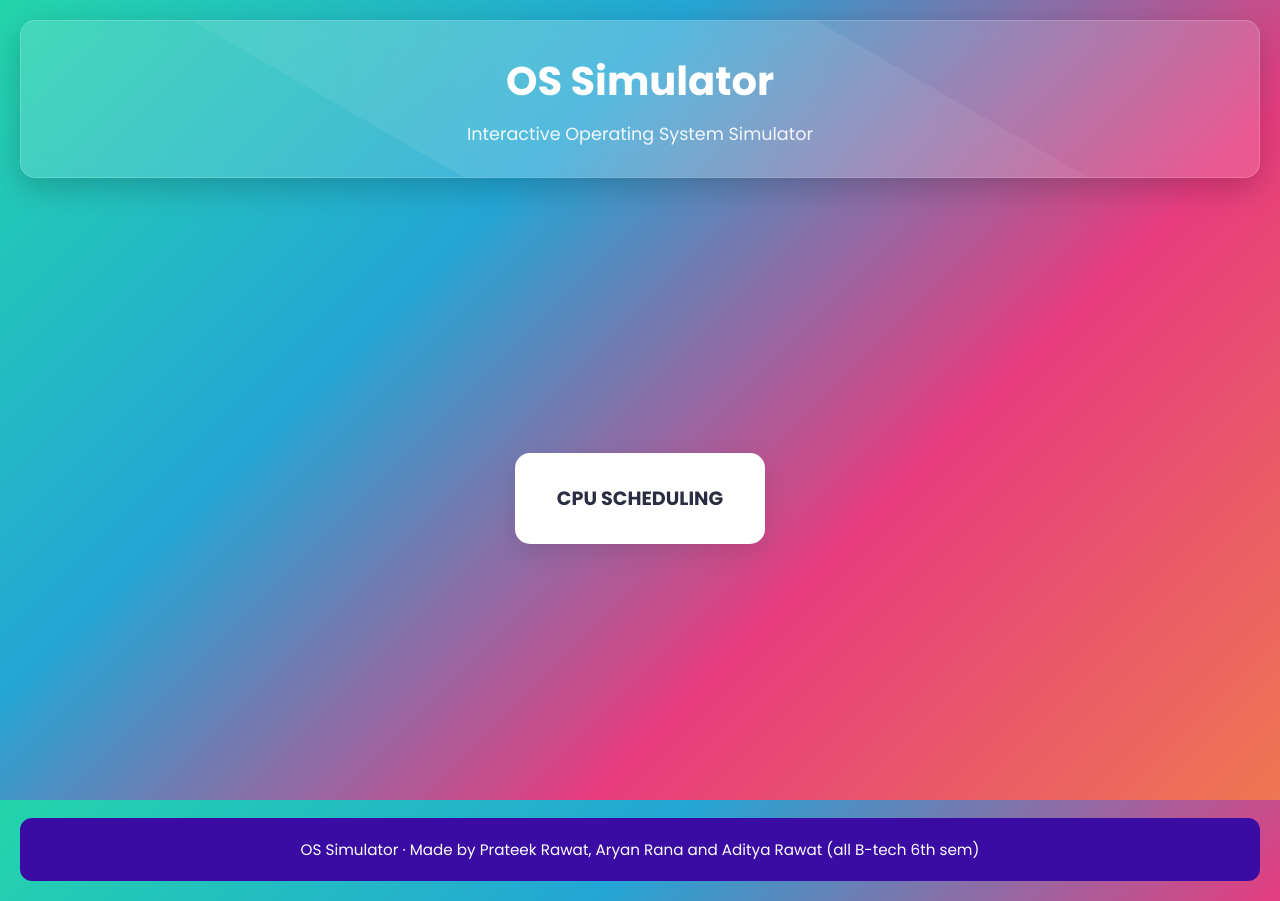
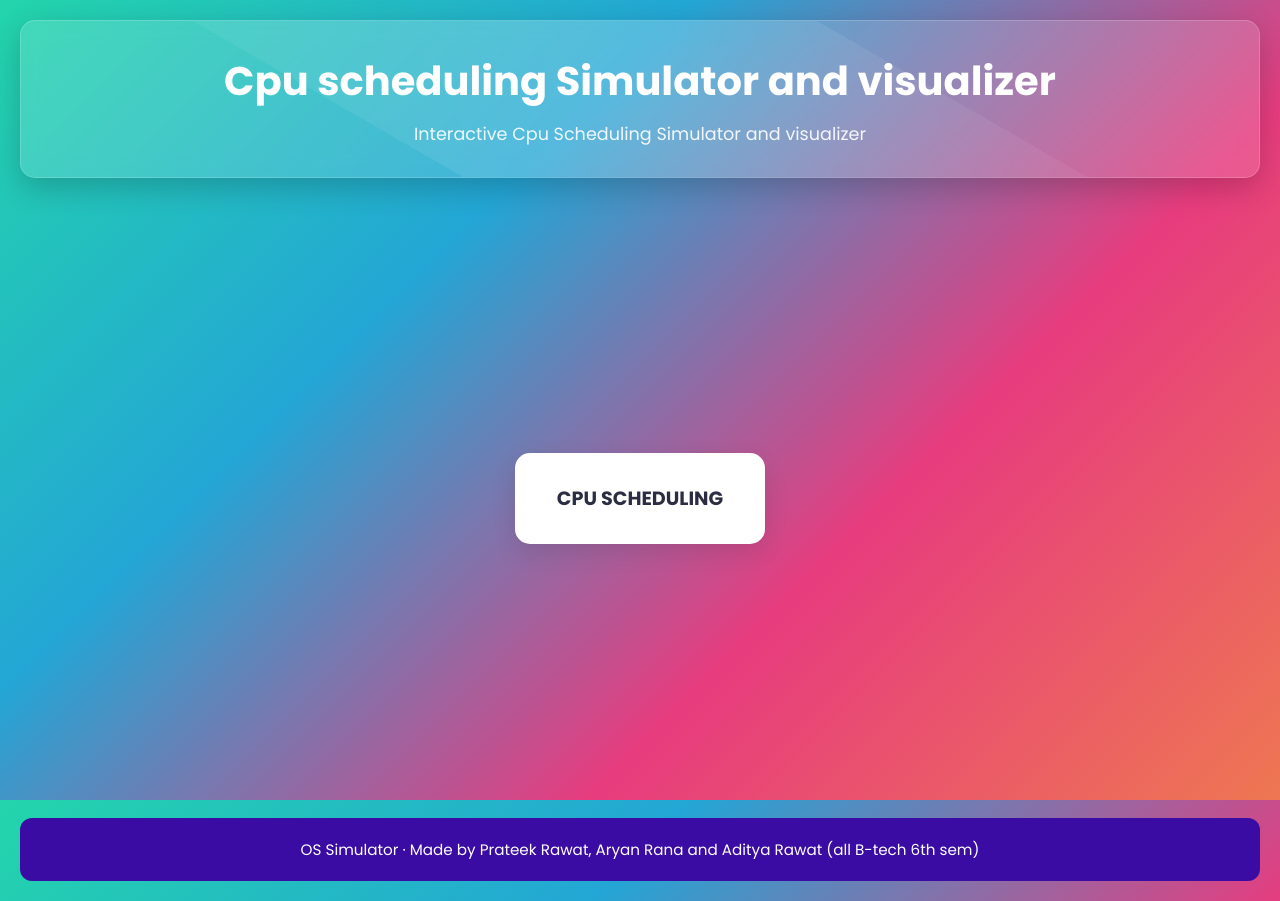
Before and after one commit to Prateek0047/Cpu-sheduling-algorithm-simulator-and-visualiser, a plain HTML site: page index.html in a window 1280 px wide. Drawn offline with Linux system fonts and the light colour scheme.

Commit message:
simple changes

```diff
--- a/index.html
+++ b/index.html
@@ -160,8 +160,8 @@
   </head>
   <body>
     <header>
-      <h1>OS Simulator</h1>
-      <p>Interactive Operating System Simulator</p>
+      <h1>Cpu scheduling Simulator and visualizer</h1>
+      <p>Interactive Cpu Scheduling Simulator and visualizer</p>
     </header>
 
     <div class="container">
```
